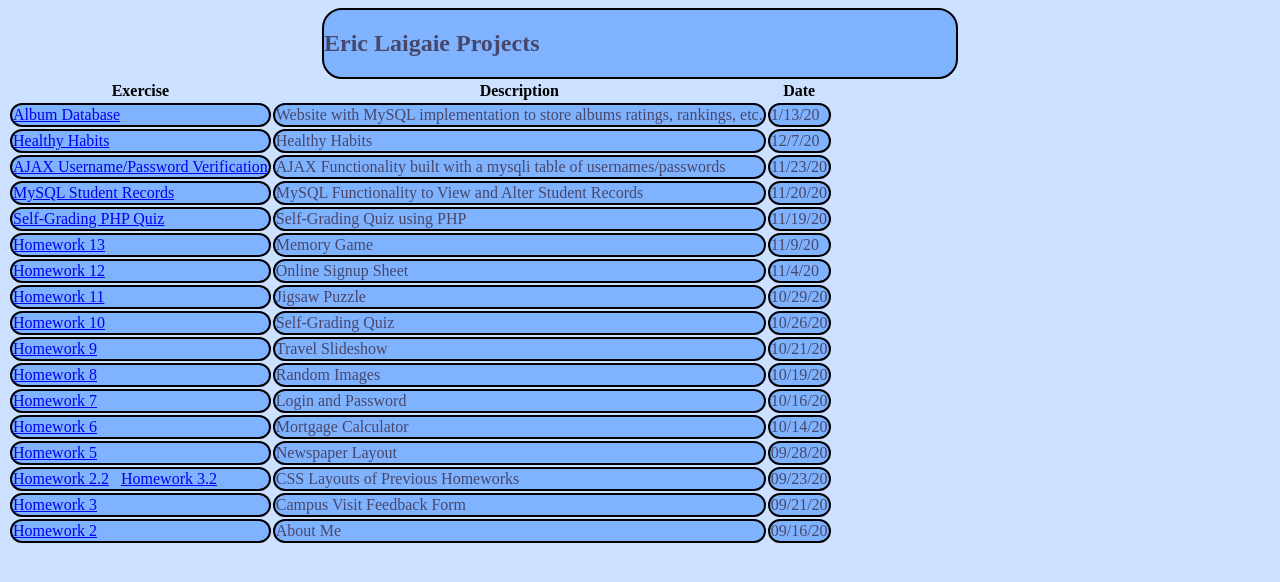
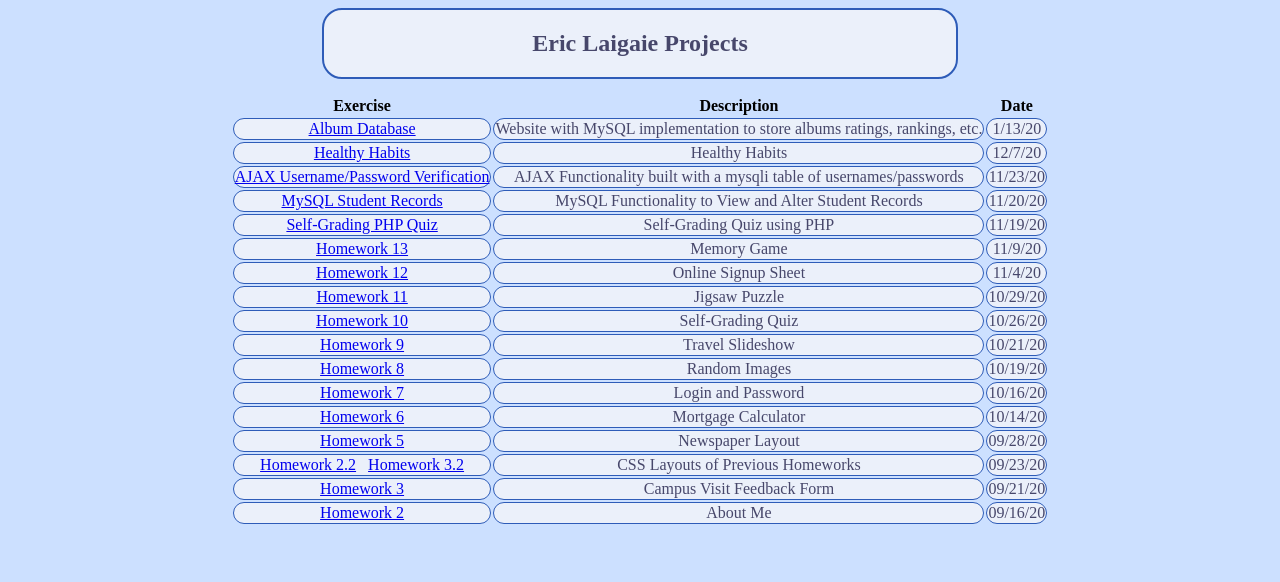
Before and after one commit to ericlaigaie/Personal_Projects, a PHP site: page / in a window 1280 px wide. Shown: the top 582 px of the page. Run offline with PHP 8.4, Linux system fonts and the light colour scheme.

Commit message:
Update css for index
updating css

```diff
--- a/index.css
+++ b/index.css
@@ -2,10 +2,17 @@ body {
 	background-color: #cce0ff;
 }
 
+table {
+	margin-left: auto;
+	margin-right: auto;
+	padding: 15px;
+}
+
 #header {
-	background-color: #80b3ff;
+	text-align: center;
+	background-color: #ebf0fa;
 	color: #47476b;
-	border: solid black 2pt;
+	border: solid #2e5cb8 2pt;
 	border-radius: 20px;
 	margin-left: auto;
 	margin-right: auto;
@@ -13,8 +20,9 @@ body {
 }
 
 td {
-	background-color: #80b3ff;
+	text-align: center;
+	background-color: #ebf0fa;
 	color: #47476b;
-	border: solid black 2pt;
+	border: solid #2e5cb8 1pt;
 	border-radius: 20px;
 }
```
